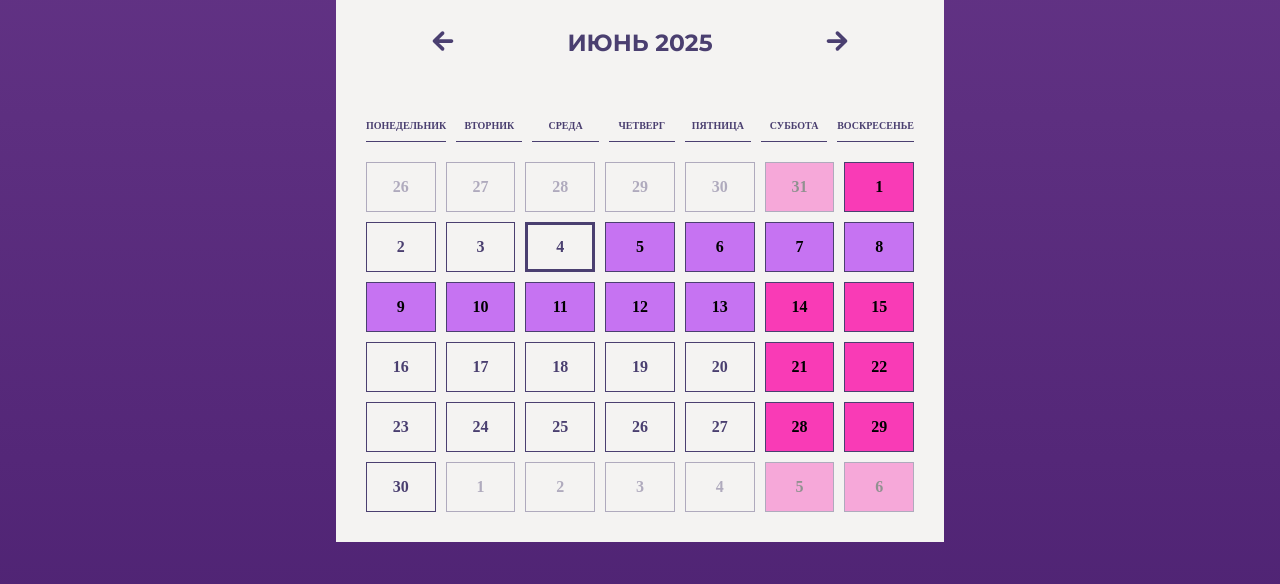
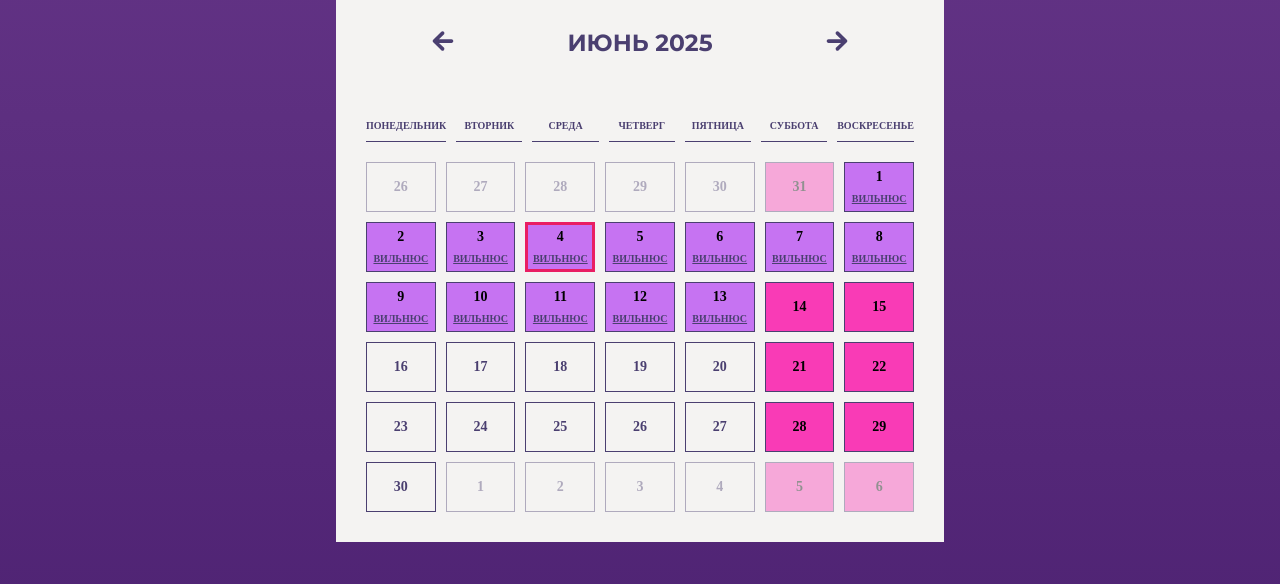
Before and after one commit to VladimirKarin/fortune-tellers-website, a plain HTML site: page index.html in a window 1280 px wide. Shown: the part 3762-4346 px from the top of the page. Drawn offline with nearby package versions, Linux system fonts and the light colour scheme; no server answers.

Commit message:
Enhance calendar travel day display with city labels and improved styling

```diff
--- a/css/calendar-section.css
+++ b/css/calendar-section.css
@@ -120,6 +120,10 @@
 }
 
 .calendar-day--travel {
+    display: flex;
+    flex-direction: column;
+    justify-content: center;
+    align-items: center;
     background-color: hsla(279, 83%, 70%, 1);
     color: #000;
 }
@@ -127,3 +131,19 @@
 .calendar-day--other-month {
     opacity: 0.4;
 }
+
+.calendar-day__number {
+    font-size: 1.4rem;
+    font-weight: bold;
+}
+
+.calendar-day__city {
+    font-size: 1rem;
+    color: var(--color-text);
+    text-decoration: underline;
+    margin-top: 0.5rem;
+}
+
+.calendar-day--today.calendar-day--travel {
+    border: 3px solid #e91e63; /* Example: pink border for today+travel */
+}
--- a/js/script.js
+++ b/js/script.js
@@ -197,8 +197,9 @@ let viewedMonth = currentMonth;
 // -------------------------
 
 const tripDates = {
-    city: 'Vilnius',
-    start: '2025-06-05',
+    cityRussian: 'Вильнюс',
+    cityLithuanian: 'Vilnius',
+    start: '2025-06-01',
     end: '2025-06-13',
 };
 
@@ -337,6 +338,7 @@ function renderCalendar() {
             weekend: isWeekend(day.getDay()) ? 'calendar-day--weekend' : '',
             today: isToday(day) ? 'calendar-day--today' : '',
             trip: isTrip(day) ? 'calendar-day--travel' : '',
+            tripCity: isTrip(day) ? tripDates.cityRussian : '',
             otherMonth: !isViewedMonth(day, viewedYear, viewedMonth)
                 ? 'calendar-day--other-month'
                 : '',
@@ -355,7 +357,23 @@ function renderCalendar() {
         if (day.trip) dayElement.classList.add(day.trip);
         if (day.otherMonth) dayElement.classList.add(day.otherMonth);
 
-        dayElement.textContent = day.day;
+        // dayElement.textContent = day.day;
+        // calendarDays.appendChild(dayElement);
+
+        // Add main number
+        const dayNumber = document.createElement('div');
+        dayNumber.className = 'calendar-day__number';
+        dayNumber.textContent = day.day;
+        dayElement.appendChild(dayNumber);
+
+        // 🆕 Add city label if it's a travel day
+        if (day.trip) {
+            const cityLabel = document.createElement('div');
+            cityLabel.className = 'calendar-day__city';
+            cityLabel.textContent = day.tripCity;
+            dayElement.appendChild(cityLabel);
+        }
+
         calendarDays.appendChild(dayElement);
     });
 
```
